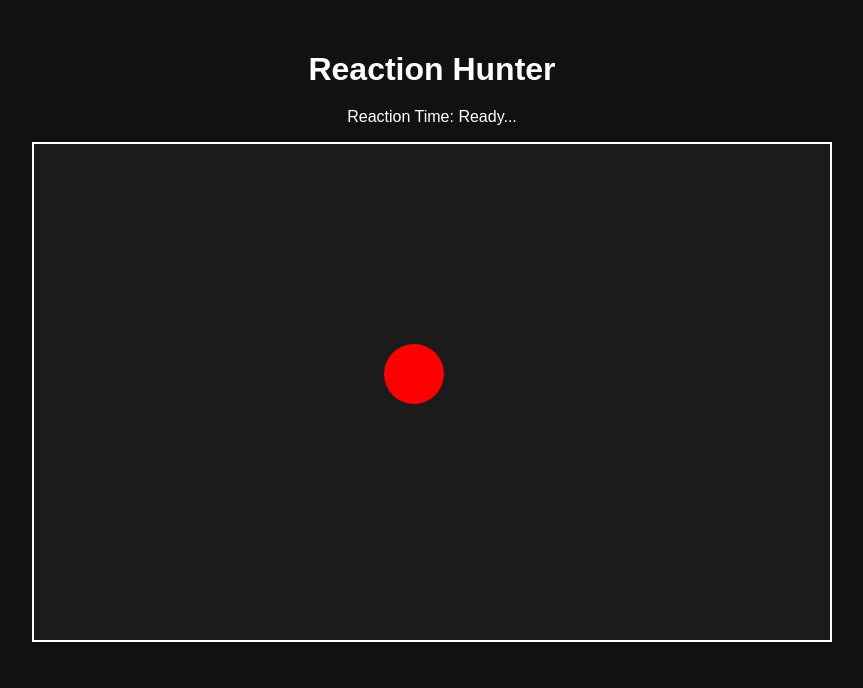
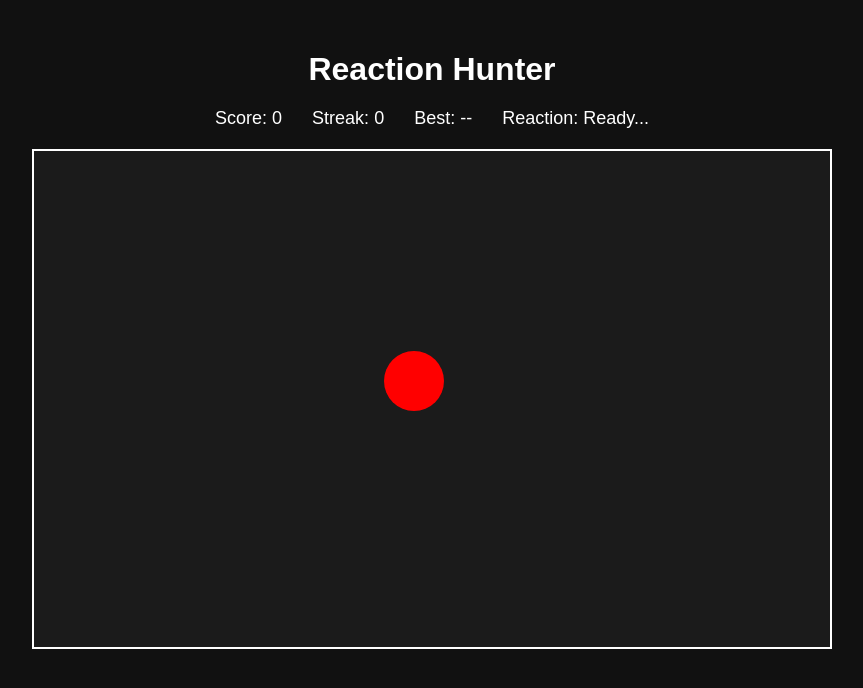
Before and after one commit to chiranjeevi-kodimela/reaction_hunter, a React app: page / in a window 1280 px wide. Shown: the top 688 px of the page, without its empty margins (208-1071 px from the left). Built offline with nearby package versions, Linux system fonts and the light colour scheme.

Commit message:
feat: add score streak and best reaction

```diff
--- a/src/App.jsx
+++ b/src/App.jsx
@@ -10,6 +10,12 @@ function App() {
 
   const [startTime, setStartTime] = useState(Date.now());
 
+  const [score, setScore] = useState(0);
+
+  const [streak, setStreak] = useState(0);
+
+  const [bestReaction, setBestReaction] = useState(null);
+
   function moveTarget() {
     const endTime = Date.now();
 
@@ -17,6 +23,18 @@ function App() {
 
     setReactionTime(reaction);
 
+    // Increase score
+    setScore((currentScore) => currentScore + 1);
+
+    // Increase streak
+    setStreak((currentStreak) => currentStreak + 1);
+
+    // Update best reaction time
+    if (bestReaction === null || reaction < bestReaction) {
+      setBestReaction(reaction);
+    }
+
+    // Generate new target position
     const newTop = Math.floor(Math.random() * 440);
     const newLeft = Math.floor(Math.random() * 740);
 
@@ -25,6 +43,7 @@ function App() {
       left: newLeft,
     });
 
+    // Start timer for the next target
     setStartTime(Date.now());
   }
 
@@ -32,10 +51,17 @@ function App() {
     <div className="game">
       <h1>Reaction Hunter</h1>
 
-      <p>
-        Reaction Time:{" "}
-        {reactionTime !== null ? `${reactionTime} ms` : "Ready..."}
-      </p>
+      <div className="stats">
+        <p>Score: {score}</p>
+        <p>Streak: {streak}</p>
+        <p>
+          Best: {bestReaction !== null ? `${bestReaction} ms` : "--"}
+        </p>
+        <p>
+          Reaction:{" "}
+          {reactionTime !== null ? `${reactionTime} ms` : "Ready..."}
+        </p>
+      </div>
 
       <div className="game-area">
         <div
--- a/src/styles.css
+++ b/src/styles.css
@@ -37,3 +37,15 @@ body {
   cursor: pointer;
 
 }
+
+.stats {
+  display: flex;
+  justify-content: center;
+  gap: 30px;
+  margin-bottom: 20px;
+}
+
+.stats p {
+  margin: 0;
+  font-size: 18px;
+}
```
